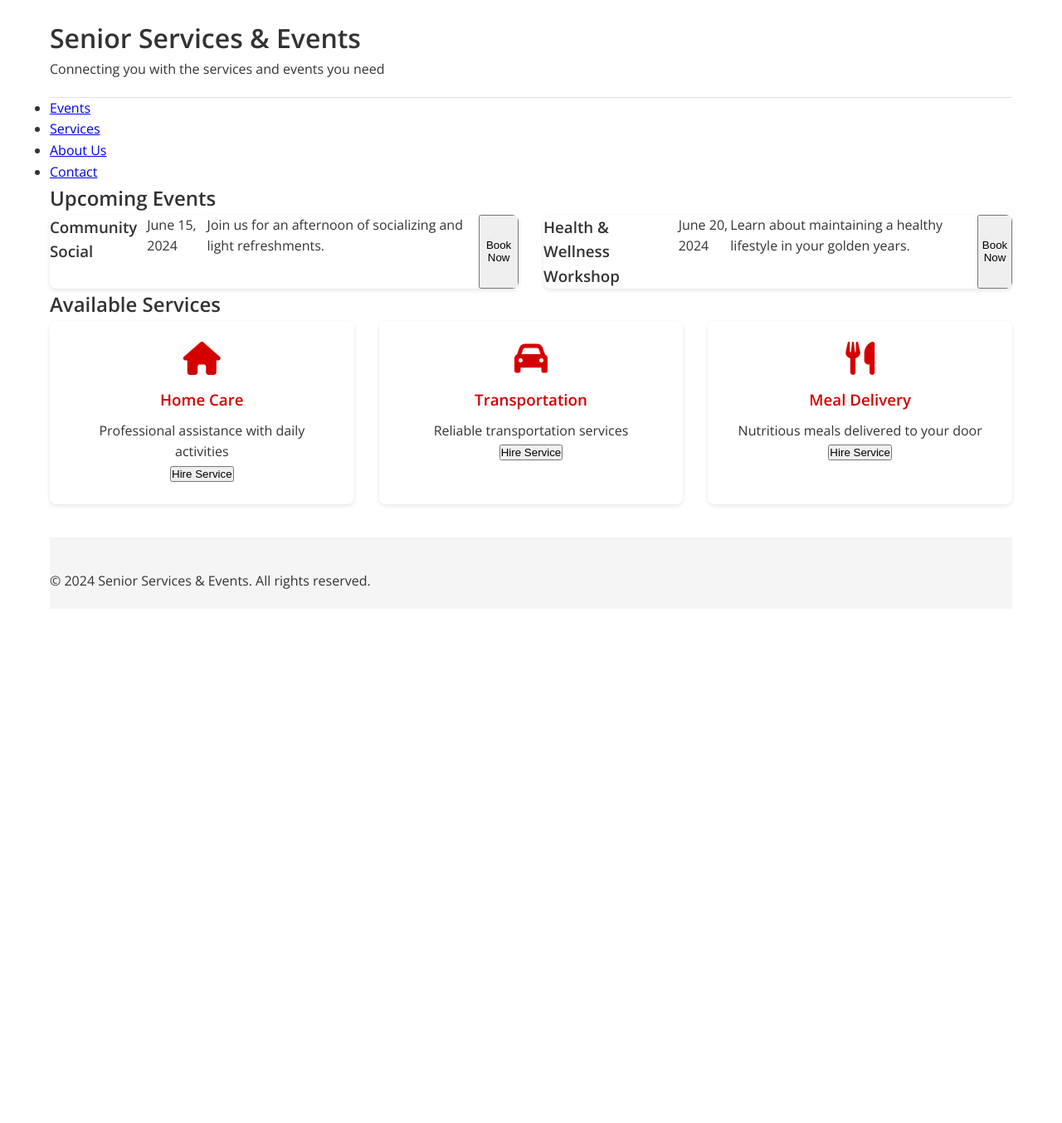
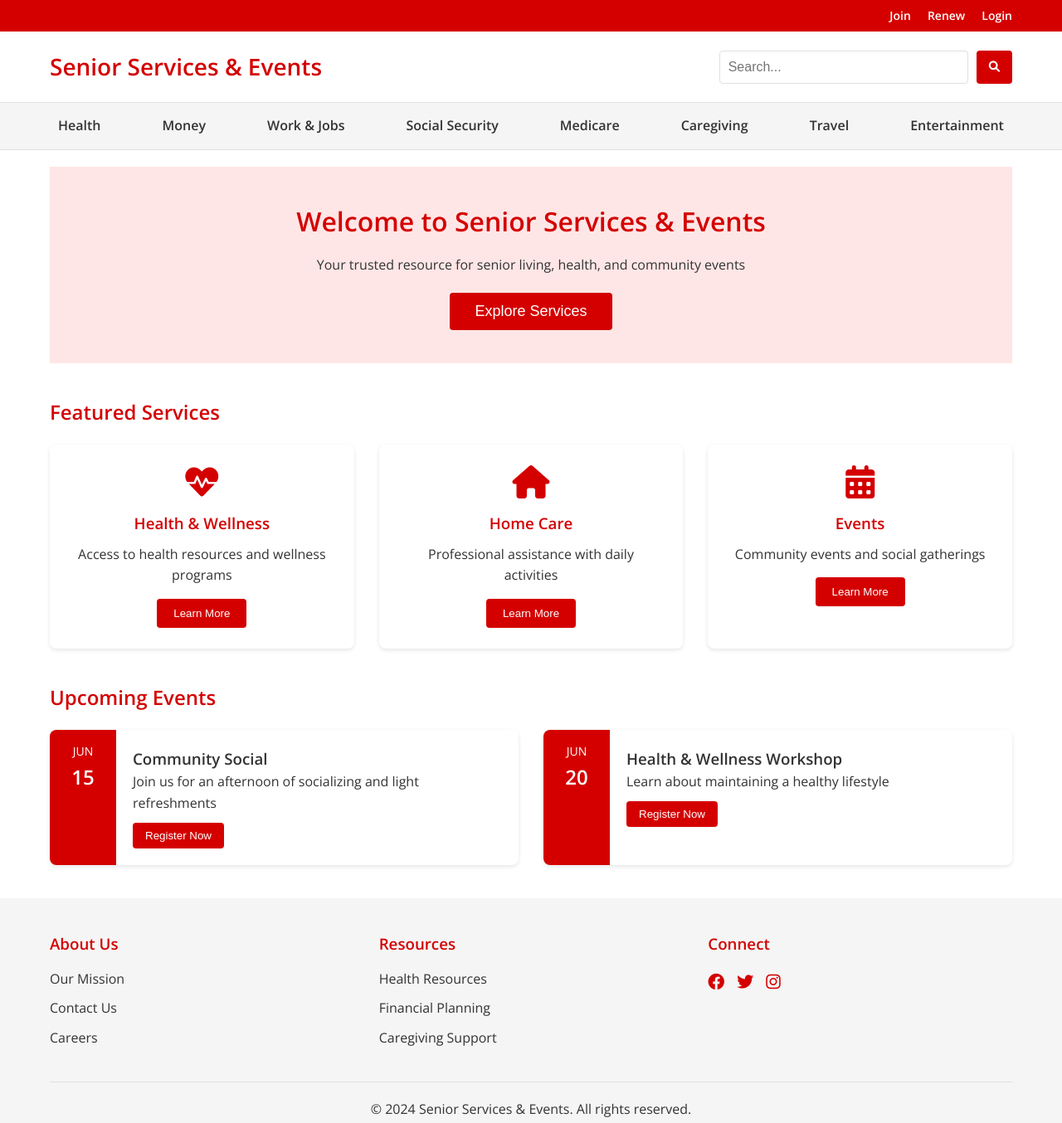
Before and after one commit to T0442853-Tobena/senior-services-website, a plain HTML site: page index.html in a window 1280 px wide. Shown: the whole page at 83% size. Before the commit the page ends 800 px from the top, so only its background shows below. Drawn offline with nearby package versions, Linux system fonts and the light colour scheme.

Commit message:
Update to html element

```diff
--- a/index.html
+++ b/index.html
@@ -9,69 +9,143 @@
     <link rel="stylesheet" href="https://cdnjs.cloudflare.com/ajax/libs/font-awesome/6.0.0/css/all.min.css">
 </head>
 <body>
+    <div class="top-bar">
         <div class="container">
+            <div class="top-links">
+                <a href="#" class="join-btn">Join</a>
+                <a href="#" class="renew-btn">Renew</a>
+                <a href="#" class="login-btn">Login</a>
+            </div>
+        </div>
+    </div>
+
     <header>
+        <div class="container">
+            <div class="header-content">
+                <div class="logo">
                     <h1>Senior Services & Events</h1>
-            <p class="tagline">Connecting you with the services and events you need</p>
+                </div>
+                <div class="search-bar">
+                    <input type="text" placeholder="Search...">
+                    <button><i class="fas fa-search"></i></button>
+                </div>
+            </div>
+        </div>
     </header>
 
-        <nav>
+    <nav class="main-nav">
+        <div class="container">
             <ul>
-                <li><a href="#events" class="active">Events</a></li>
-                <li><a href="#services">Services</a></li>
-                <li><a href="#about">About Us</a></li>
-                <li><a href="#contact">Contact</a></li>
+                <li><a href="#health">Health</a></li>
+                <li><a href="#money">Money</a></li>
+                <li><a href="#work">Work & Jobs</a></li>
+                <li><a href="#social-security">Social Security</a></li>
+                <li><a href="#medicare">Medicare</a></li>
+                <li><a href="#caregiving">Caregiving</a></li>
+                <li><a href="#travel">Travel</a></li>
+                <li><a href="#entertainment">Entertainment</a></li>
             </ul>
+        </div>
     </nav>
 
     <main>
-            <section id="events" class="section">
-                <h2>Upcoming Events</h2>
-                <div class="events-grid">
-                    <div class="event-card">
-                        <h3>Community Social</h3>
-                        <p class="date">June 15, 2024</p>
-                        <p class="description">Join us for an afternoon of socializing and light refreshments.</p>
-                        <button class="book-btn">Book Now</button>
+        <div class="container">
+            <section class="hero">
+                <div class="hero-content">
+                    <h2>Welcome to Senior Services & Events</h2>
+                    <p>Your trusted resource for senior living, health, and community events</p>
+                    <button class="cta-button">Explore Services</button>
                 </div>
-                    <div class="event-card">
-                        <h3>Health & Wellness Workshop</h3>
-                        <p class="date">June 20, 2024</p>
-                        <p class="description">Learn about maintaining a healthy lifestyle in your golden years.</p>
-                        <button class="book-btn">Book Now</button>
+            </section>
+
+            <section class="featured-services">
+                <h2>Featured Services</h2>
+                <div class="services-grid">
+                    <div class="service-card">
+                        <i class="fas fa-heartbeat"></i>
+                        <h3>Health & Wellness</h3>
+                        <p>Access to health resources and wellness programs</p>
+                        <button class="learn-more">Learn More</button>
+                    </div>
+                    <div class="service-card">
+                        <i class="fas fa-home"></i>
+                        <h3>Home Care</h3>
+                        <p>Professional assistance with daily activities</p>
+                        <button class="learn-more">Learn More</button>
+                    </div>
+                    <div class="service-card">
+                        <i class="fas fa-calendar-alt"></i>
+                        <h3>Events</h3>
+                        <p>Community events and social gatherings</p>
+                        <button class="learn-more">Learn More</button>
                     </div>
                 </div>
             </section>
 
-            <section id="services" class="section">
-                <h2>Available Services</h2>
-                <div class="services-grid">
-                    <div class="service-card">
-                        <i class="fas fa-home"></i>
-                        <h3>Home Care</h3>
-                        <p>Professional assistance with daily activities</p>
-                        <button class="hire-btn">Hire Service</button>
+            <section class="upcoming-events">
+                <h2>Upcoming Events</h2>
+                <div class="events-grid">
+                    <div class="event-card">
+                        <div class="event-date">
+                            <span class="month">JUN</span>
+                            <span class="day">15</span>
                         </div>
-                    <div class="service-card">
-                        <i class="fas fa-car"></i>
-                        <h3>Transportation</h3>
-                        <p>Reliable transportation services</p>
-                        <button class="hire-btn">Hire Service</button>
+                        <div class="event-details">
+                            <h3>Community Social</h3>
+                            <p>Join us for an afternoon of socializing and light refreshments</p>
+                            <button class="register-btn">Register Now</button>
                         </div>
-                    <div class="service-card">
-                        <i class="fas fa-utensils"></i>
-                        <h3>Meal Delivery</h3>
-                        <p>Nutritious meals delivered to your door</p>
-                        <button class="hire-btn">Hire Service</button>
+                    </div>
+                    <div class="event-card">
+                        <div class="event-date">
+                            <span class="month">JUN</span>
+                            <span class="day">20</span>
+                        </div>
+                        <div class="event-details">
+                            <h3>Health & Wellness Workshop</h3>
+                            <p>Learn about maintaining a healthy lifestyle</p>
+                            <button class="register-btn">Register Now</button>
+                        </div>
                     </div>
                 </div>
             </section>
+        </div>
     </main>
 
     <footer>
+        <div class="container">
+            <div class="footer-content">
+                <div class="footer-section">
+                    <h3>About Us</h3>
+                    <ul>
+                        <li><a href="#">Our Mission</a></li>
+                        <li><a href="#">Contact Us</a></li>
+                        <li><a href="#">Careers</a></li>
+                    </ul>
+                </div>
+                <div class="footer-section">
+                    <h3>Resources</h3>
+                    <ul>
+                        <li><a href="#">Health Resources</a></li>
+                        <li><a href="#">Financial Planning</a></li>
+                        <li><a href="#">Caregiving Support</a></li>
+                    </ul>
+                </div>
+                <div class="footer-section">
+                    <h3>Connect</h3>
+                    <div class="social-links">
+                        <a href="#"><i class="fab fa-facebook"></i></a>
+                        <a href="#"><i class="fab fa-twitter"></i></a>
+                        <a href="#"><i class="fab fa-instagram"></i></a>
+                    </div>
+                </div>
+            </div>
+            <div class="footer-bottom">
                 <p>&copy; 2024 Senior Services & Events. All rights reserved.</p>
+            </div>
+        </div>
     </footer>
-    </div>
+
     <script src="script.js"></script>
 </body>
 </html>
```
Lines whose indentation alone changed are shown as unchanged.
